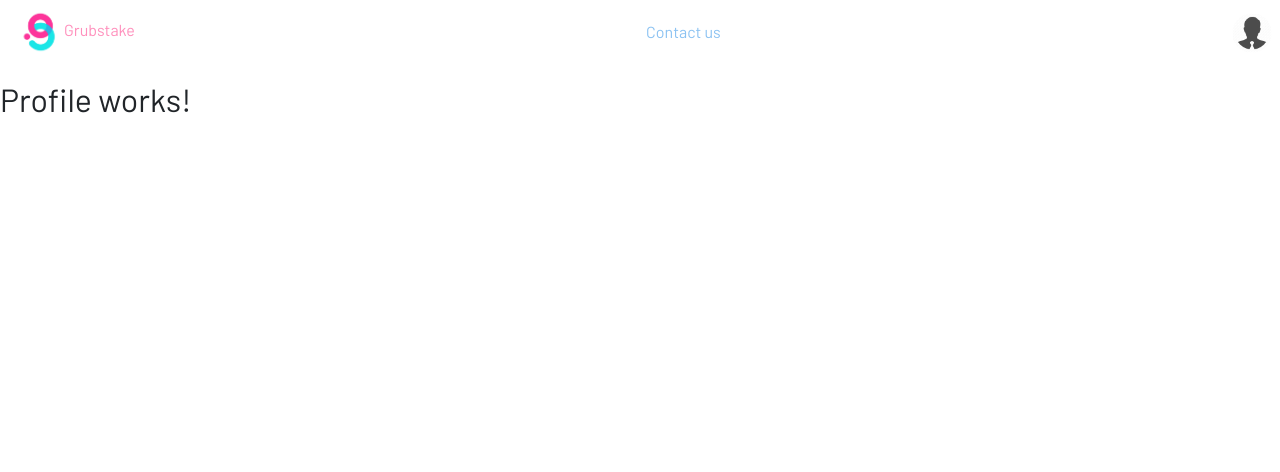
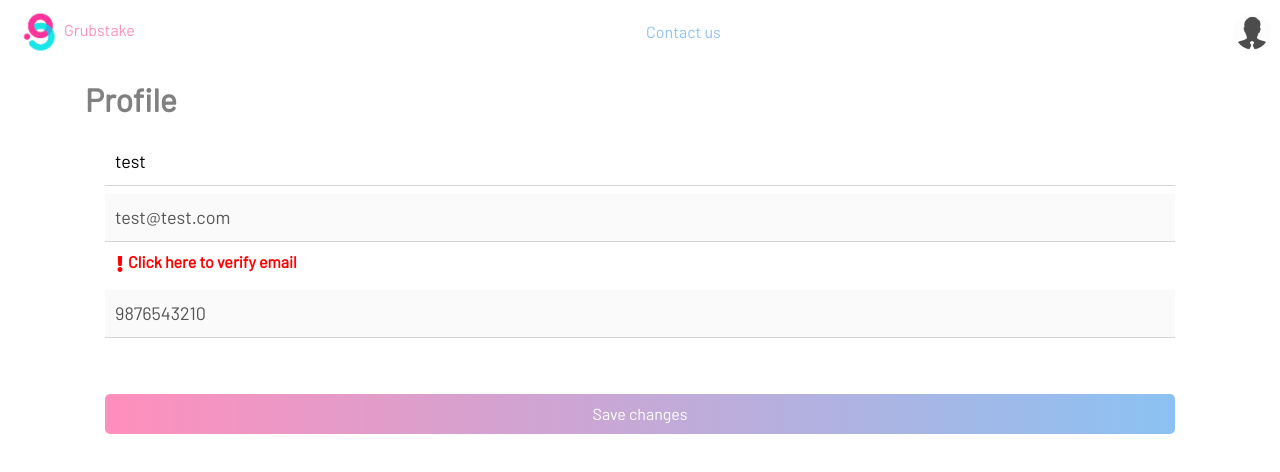
Before and after one commit to shivamvk/Grubstake-frontend, a React (Create React App) app: page /user/profile in a window 1280 px wide. Shown: the top 472 px of the page. Built offline with nearby package versions, Linux system fonts and the light colour scheme.

Commit message:
add custom dialog

```diff
--- a/package.json
+++ b/package.json
@@ -3,6 +3,7 @@
   "version": "0.1.0",
   "private": true,
   "dependencies": {
+    "@material-ui/core": "^4.10.1",
     "@testing-library/jest-dom": "^4.2.4",
     "@testing-library/react": "^9.5.0",
     "@testing-library/user-event": "^7.2.1",
--- a/src/Event/components/CreateEventBasicForm.js
+++ b/src/Event/components/CreateEventBasicForm.js
@@ -11,13 +11,17 @@ import Button from "../../shared/FormElements/Button";
 import { useForm } from "../../shared/hooks/form-hook";
 import { v4 as uuid } from "uuid";
 import { useHistory } from "react-router-dom";
+import Notify from "../../shared/UIElements/Notify";
 
 const CreateEventBasicForm = (props) => {
+  const [showNotify, setShowNotify] = useState(false);
+  const [notifyDescription, setNotifyDescription] = useState();
   const [showEndDateInput, setShowEndDateInput] = useState(false);
   const [startDate, setStartDate] = useState(new Date());
   const [endDate, setEndDate] = useState(new Date());
   const [startTime, setStartTime] = useState("10:00");
   const [endTime, setEndTime] = useState("05:00");
+
   let history = useHistory();
 
   const multiDayCheckboxClickHandler = (event) => {
@@ -66,6 +70,8 @@ const CreateEventBasicForm = (props) => {
     event.preventDefault();
     if (!formState.isValid) {
       console.log("invalid inputs");
+      setNotifyDescription("Please fill the form correctly and submit again!");
+      setShowNotify(true);
     } else {
       let inputs = {
         id: uuid(),
@@ -99,7 +105,18 @@ const CreateEventBasicForm = (props) => {
     }
   };
 
+  const closeNotifyHandler = () => {
+    setShowNotify(false);
+    setNotifyDescription(null);
+  };
+
   return (
+    <>
+      <Notify
+        open={showNotify}
+        onClose={closeNotifyHandler}
+        description={notifyDescription}
+      />
       <form onSubmit={formSubmitHandler}>
         <Input
           id="title"
@@ -268,6 +285,7 @@ const CreateEventBasicForm = (props) => {
         <br></br>
         <br></br>
       </form>
+    </>
   );
 };
 
--- a/src/User/Profile/Profile.js
+++ b/src/User/Profile/Profile.js
@@ -1,7 +1,160 @@
-import React from 'react';
+import React, { useState } from "react";
+import Container from "react-bootstrap/Container";
+import Input from "../../shared/FormElements/Input";
+import Button from "../../shared/FormElements/Button";
+import { useForm } from "../../shared/hooks/form-hook";
+import {
+  VALIDATOR_REQUIRE,
+  VALIDATOR_EMAIL,
+  VALIDATOR_FIXLENGTH,
+} from "../../shared/util/validator";
+import { FaExclamation as ExclamationIcon } from "react-icons/fa";
+import Notify from "../../shared/UIElements/Notify";
 
 const Profile = () => {
-    return <h2>Profile works!</h2>
+  const [showNotify, setShowNotify] = useState(false);
+  const [notifyDescription, setNotifyDescription] = useState();
+  const [formState, inputHandler] = useForm(
+    {
+      name: {
+        value: "njkl",
+        isValid: true,
+      },
+      email: {
+        value: "",
+        isValid: false,
+      },
+      mobile: {
+        value: "",
+        isValid: false,
+      },
+    },
+    false
+  );
+
+  const initialFormData = {
+    name: {
+      value: "test",
+      isValid: true,
+    },
+    email: {
+      value: "test@test.com",
+      isValid: true,
+    },
+    mobile: {
+      value: "9876543210",
+      isValid: true,
+    },
+  };
+
+  const emailOrMobileChanged = () => {
+    return (
+      formState.inputs.email.value !== initialFormData.email.value ||
+      formState.inputs.mobile.value !== initialFormData.mobile.value
+    );
+  };
+
+  const valuesChanged = () => {
+    return formState.inputs.name.value !== initialFormData.name.value;
+  };
+
+  const formSubmitHandler = (event) => {
+    event.preventDefault();
+    if (!formState.isValid) {
+      console.log("invalid inputs");
+    } else if (emailOrMobileChanged()) {
+      setNotifyDescription(
+        "Seems like you entered developer tools. Actually I can't send it to backend yet ^_^!"
+      );
+      setShowNotify(true);
+    } else if (!valuesChanged()) {
+      setNotifyDescription(
+        "Seems like you haven't changed anything. Please change some entries and try again!"
+      );
+      setShowNotify(true);
+    } else {
+      let inputs = {
+        name: formState.inputs.name.value,
+      };
+      console.log(inputs);
+    }
+  };
+
+  const closeNotifyHandler = () => {
+    setShowNotify(false);
+    setNotifyDescription(null);
+  };
+
+  return (
+    <>
+      <Notify
+        open={showNotify}
+        onClose={closeNotifyHandler}
+        description={notifyDescription}
+      />
+      <Container>
+        <h2
+          className={`color-grey font-weight-bolder ${
+            window.innerWidth < 992 ? "text-align-center" : "text-align-left"
+          }`}
+        >
+          Profile
+        </h2>
+        <form onSubmit={formSubmitHandler}>
+          <Input
+            id="name"
+            element="input"
+            type="text"
+            label="Name"
+            placeholder="Enter your name"
+            onInput={inputHandler}
+            value={initialFormData.name.value}
+            isValid={initialFormData.name.isValid}
+            validators={[VALIDATOR_REQUIRE()]}
+            errorText="Please enter a valid name."
+          />
+          <Input
+            id="email"
+            element="input"
+            type="email"
+            label="Email"
+            placeholder="Enter your email address"
+            value={initialFormData.email.value}
+            isValid={initialFormData.email.isValid}
+            onInput={inputHandler}
+            disabled={true}
+            validators={[VALIDATOR_EMAIL()]}
+            errorText="Please enter a valid email address."
+          />
+          <p
+            className="text-align-left"
+            style={{ color: "red", marginLeft: "7px", fontWeight: "bold" }}
+          >
+            <ExclamationIcon />
+            Click here to verify email
+          </p>
+          <Input
+            id="mobile"
+            element="input"
+            type="number"
+            label="Mobile"
+            placeholder="Enter your mobile number"
+            value={initialFormData.mobile.value}
+            isValid={initialFormData.mobile.isValid}
+            onInput={inputHandler}
+            validators={[VALIDATOR_FIXLENGTH(10)]}
+            disabled={true}
+            errorText="Please enter a valid mobile number (10 digits only)."
+          />
+          <br></br>
+          <br></br>
+          <Button variant="main" type="submit" width="max">
+            Save changes
+          </Button>
+        </form>
+      </Container>
+    </>
+  );
 };
 
 export default Profile;
--- a/src/shared/FormElements/Input.js
+++ b/src/shared/FormElements/Input.js
@@ -1,5 +1,4 @@
 import React, { useReducer, useEffect } from "react";
-
 import { validate } from "../util/validator";
 import "./Input.scss";
 
@@ -57,6 +56,7 @@ const Input = (props) => {
         onChange={changeHandler}
         onBlur={blurHandler}
         value={inputState.value}
+        disabled={props.disabled}
         className={`${
           !inputState.isValid && inputState.isTouched ? "error-border" : null
         }`}
--- /dev/null
+++ b/src/shared/UIElements/Notify.js
@@ -0,0 +1,44 @@
+import React from "react";
+import Button from "@material-ui/core/Button";
+import Dialog from "@material-ui/core/Dialog";
+import DialogActions from "@material-ui/core/DialogActions";
+import DialogContent from "@material-ui/core/DialogContent";
+import DialogContentText from "@material-ui/core/DialogContentText";
+import DialogTitle from "@material-ui/core/DialogTitle";
+import Slide from "@material-ui/core/Slide";
+
+const Transition = React.forwardRef(function Transition(props, ref) {
+  return <Slide direction="down" ref={ref} {...props} />;
+});
+
+const Notify = (props) => {
+
+  return (
+    <div>
+      <Dialog
+        open={props.open}
+        TransitionComponent={Transition}
+        keepMounted
+        onClose={props.onClose}
+        aria-labelledby="alert-dialog-slide-title"
+        aria-describedby="alert-dialog-slide-description"
+      >
+        <DialogTitle id="alert-dialog-slide-title">
+          {props.title}
+        </DialogTitle>
+        <DialogContent>
+          <DialogContentText id="alert-dialog-slide-description">
+            {props.description}
+          </DialogContentText>
+        </DialogContent>
+        <DialogActions>
+          <Button onClick={props.onClose} color="primary">
+            Okay
+          </Button>
+        </DialogActions>
+      </Dialog>
+    </div>
+  );
+};
+
+export default Notify;
--- a/src/shared/hooks/form-hook.js
+++ b/src/shared/hooks/form-hook.js
@@ -23,6 +23,11 @@ const formReducer = (state, action) => {
         isValid: formIsValid,
       };
     }
+    case "SET_DATA":
+      return {
+        inputs: action.inputs,
+        isValid: action.formIsValid,
+      };
     default:
       return state;
   }
@@ -43,5 +48,13 @@ export const useForm = (initialInputs, initialFormValidity) => {
     });
   }, []);
 
-  return [formState, inputHandler];
+  const setFormData = useCallback((inputData, formValidity) => {
+    dispatch({
+      type: "SET_DATA",
+      inputs: inputData,
+      formIsValid: formValidity,
+    });
+  }, []);
+
+  return [formState, inputHandler, setFormData];
 };
```
Also changed, not shown: 1 other file (tests, documents, lock files or other folders). Lines whose indentation alone changed are shown as unchanged.
